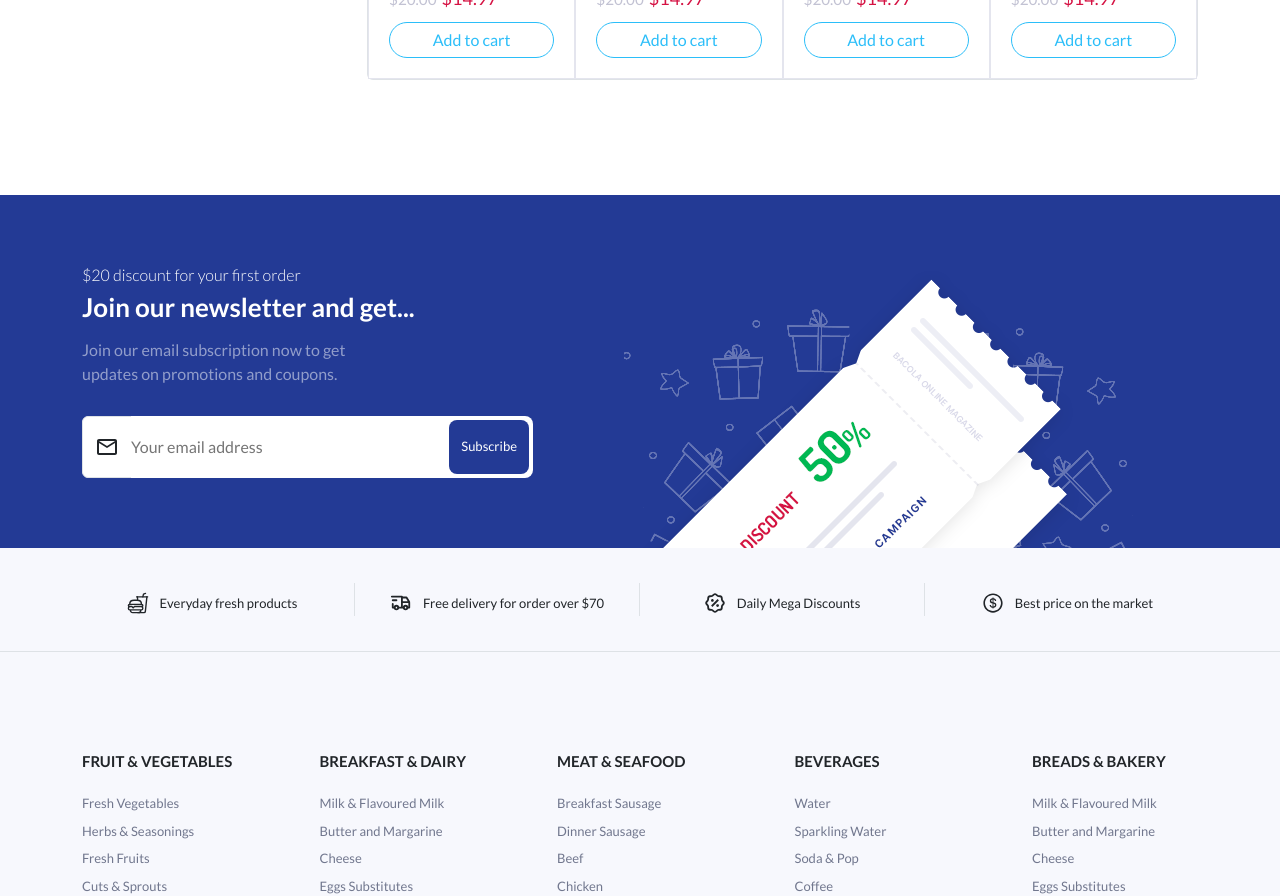
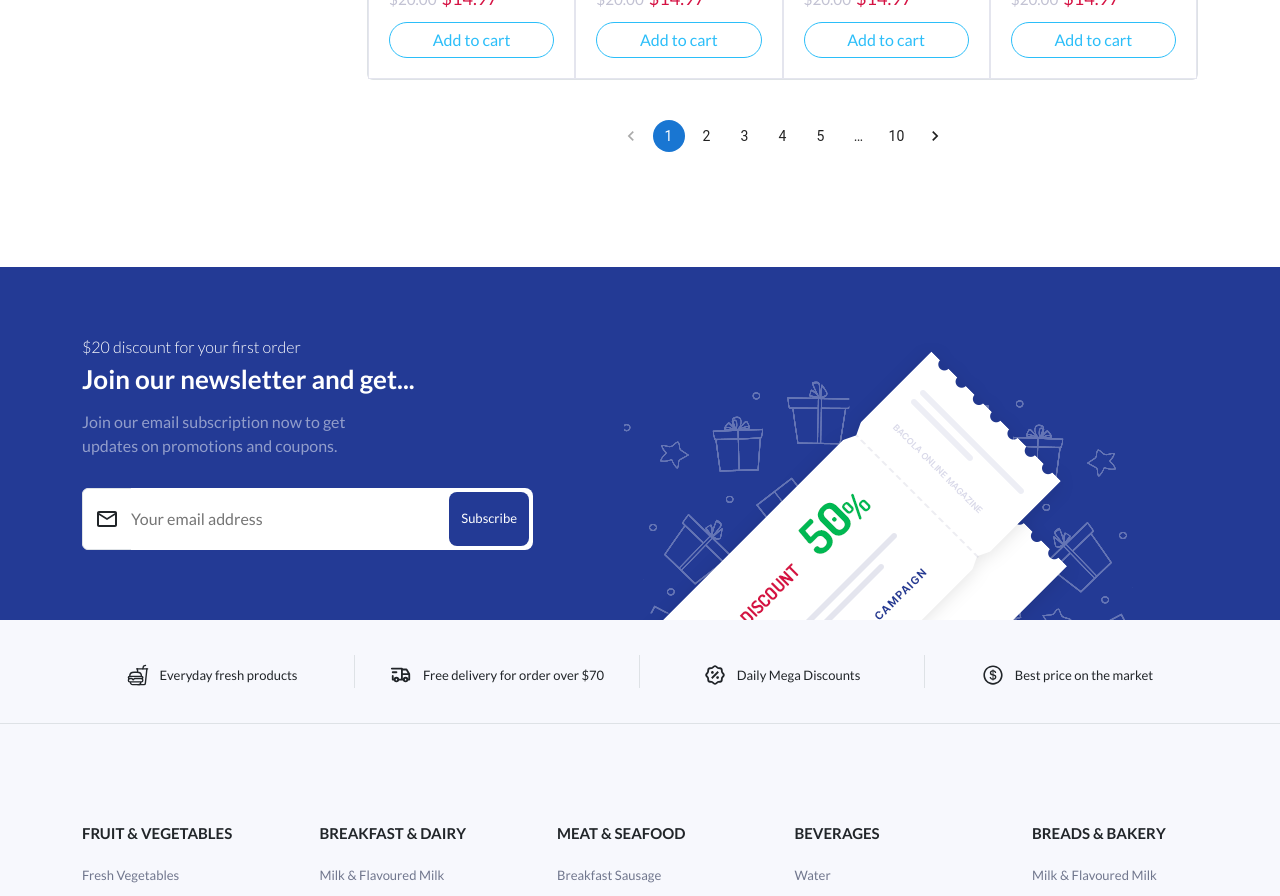
Before and after one commit to Trung-Nam/Online-Grocery-Shopping, a React (Create React App) app: page /shop in a window 1280 px wide. Shown: the part 1600-2496 px from the top of the page. Built offline with nearby package versions, Linux system fonts and the light colour scheme; no server answers.

Commit message:
feat(ui):pagination products in shop

```diff
--- a/src/Pages/Shop/Shop.jsx
+++ b/src/Pages/Shop/Shop.jsx
@@ -6,7 +6,7 @@ import './Shop.scss'
 import { FaPlus } from 'react-icons/fa6';
 import RangeSlider from 'react-range-slider-input';
 import 'react-range-slider-input/dist/style.css';
-import { Button } from '@mui/material';
+import { Button, Pagination } from '@mui/material';
 import { IoGrid, IoMenu } from "react-icons/io5";
 import { BsFillGrid3X3GapFill } from "react-icons/bs";
 import { TfiLayoutGrid4Alt } from "react-icons/tfi";
@@ -386,7 +386,9 @@ const Shop = () => {
                                     <Product />
                                 </div>
 
-
+                                <div className="pagination d-flex justify-content-center align-items-center">
+                                    <Pagination count={10} color="primary" />
+                                </div>
                             </div>
                         </div>
                     </div>
--- a/src/Pages/Shop/Shop.scss
+++ b/src/Pages/Shop/Shop.scss
@@ -413,6 +413,10 @@
                                 }
                             }
                         }
+
+                        .pagination {
+                            margin: 2.5rem 0 0;
+                        }
                     }
                 }
             }
```
